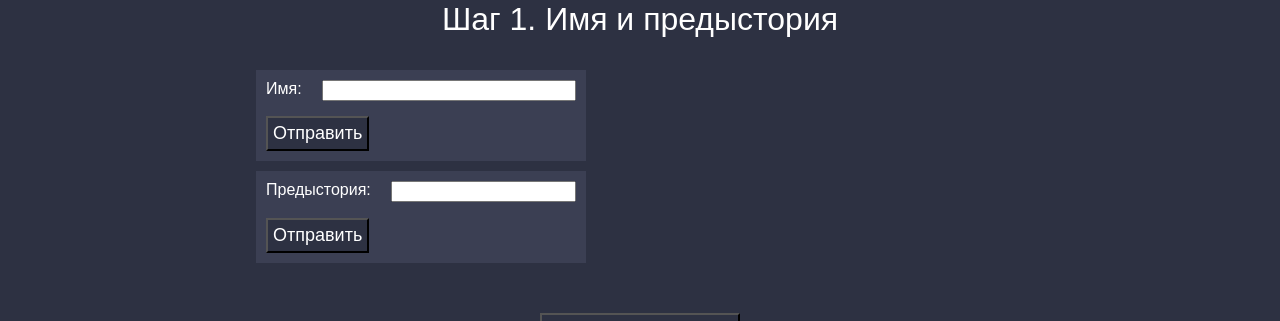
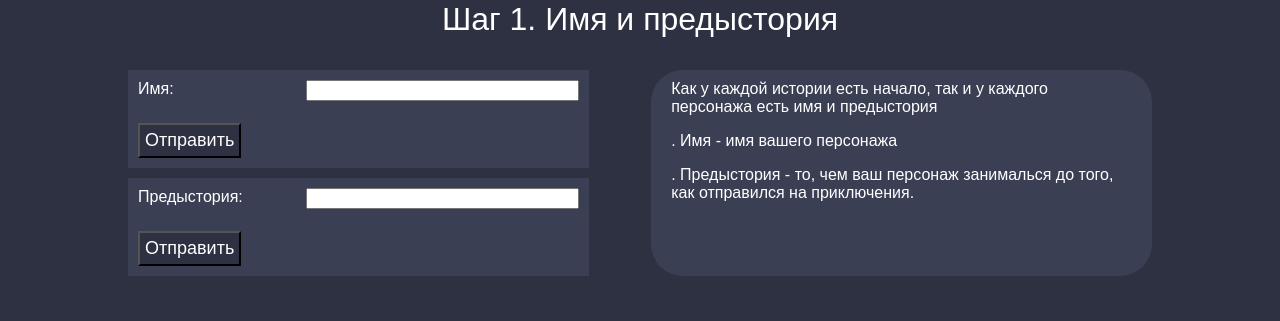
Before and after one commit to Voldezhur/DnDSidekick, a React (Create React App) app in the folder client/: page /characterCreation in a window 1280 px wide. Shown: the part 391-712 px from the top of the page. Built offline with nearby package versions, Linux system fonts and the light colour scheme; a web font is replaced by a local one.

Commit message:
Style changes

```diff
--- a/client/src/pages/CharacterCreation.jsx
+++ b/client/src/pages/CharacterCreation.jsx
@@ -57,11 +57,15 @@ const CharacterCreation = () => {
                     <CharacterCreationInput title='Предыстория' property='background' setProperty={setProperty} />
                 </div>
                 <div className="step-info">
-
+                    <p>Как у каждой истории есть начало, так и у каждого персонажа есть имя и предыстория</p>
+                    <p>. Имя - имя вашего персонажа</p>
+                    <p>. Предыстория - то, чем ваш персонаж занималься до того, как отправился на приключения.</p>
                 </div>
             </div>
 
+
             {/* Сохранение персонажа */}
+
             <div className="save-button-flex">
                 <button onClick={saveCharacter}>Сохранить персонажа</button>
             </div>
--- a/client/src/styles/characterCreation.css
+++ b/client/src/styles/characterCreation.css
@@ -2,18 +2,25 @@
     display: flex;
     flex-direction: row;
     justify-content: space-between;
-    margin-left: 20%;
-    margin-right: 20%;
+    margin-left: 10%;
+    margin-right: 10%;
 }
 
 .inputs-flex {
     display: flex;
     flex-direction: column;
     gap: 10px;
+    width: 45%;
 }
 
 .step-info {
     background-color: #3B3F53;
+    width: 45%;
+    padding: 10px 20px 10px 20px;
+    border-radius: 32px;
+}
+.step-info p {
+    margin-top: 0;
 }
 
 .input-form {
@@ -24,7 +31,10 @@
 .input-inside-flex {
     display: flex;
     flex-direction: row;
-    gap: 20px;
+    justify-content: space-between;
+}
+.input-inside-flex input {
+    max-width: 60%;
 }
 
 .save-button-flex {
```
